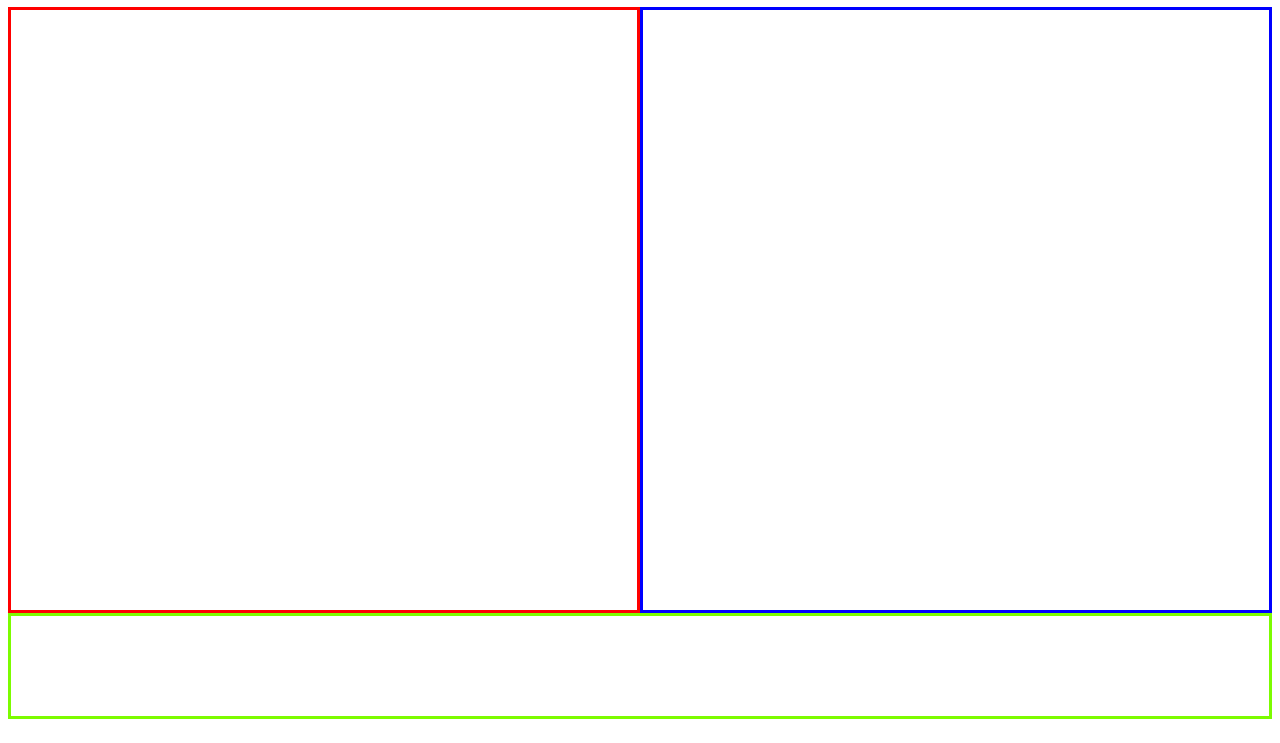
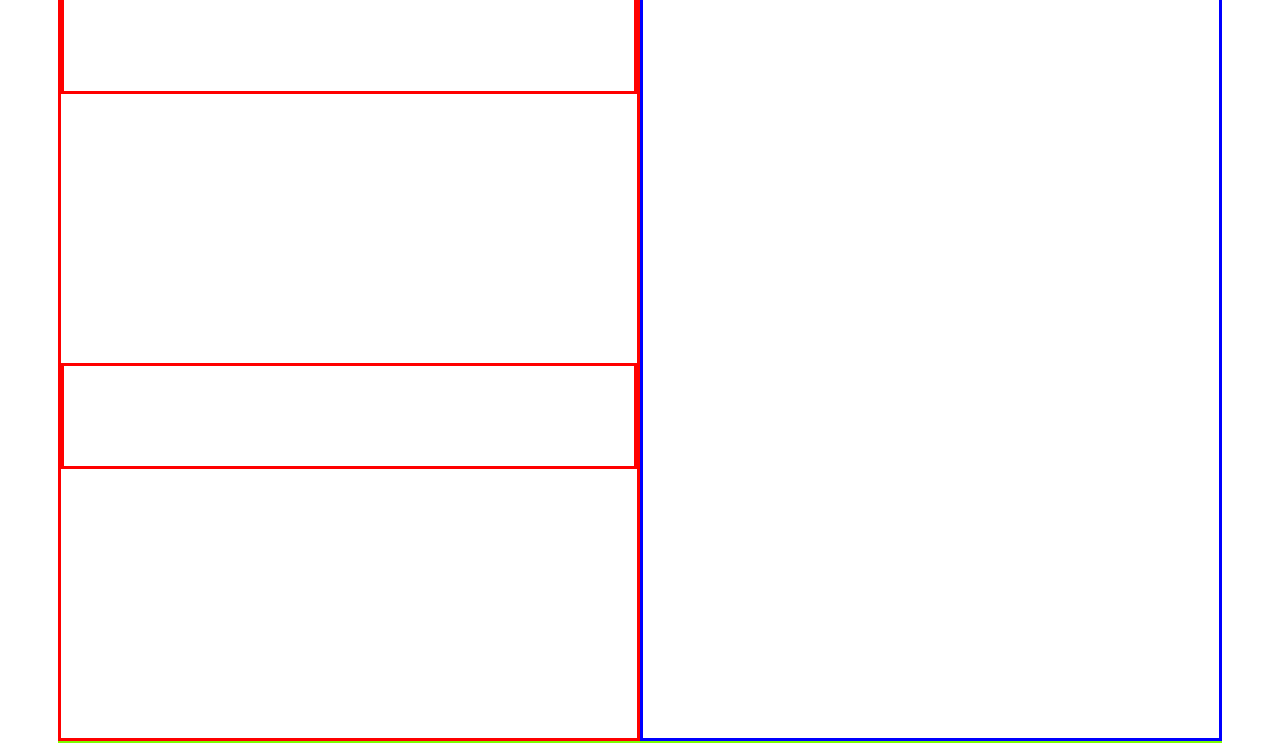
Before and after one commit to szabadiandras/foxplayer, a website: page views/index.html in a window 1280 px wide. Shown: the part 73-816 px from the top of the page. Drawn offline with Linux system fonts and the light colour scheme.

Commit message:
adding css

```diff
--- a/assets/css/style.css
+++ b/assets/css/style.css
@@ -1,26 +1,60 @@
+body {
+  display: flex;
+  justify-content: center;
+}
+
 #player {
   display: grid;
   grid-template-columns: repeat(4, 1fr);
   grid-template-rows: repeat(5, 1fr);
   grid-column-gap: 0px;
   grid-row-gap: 0px;
-  }
-
-  .playlist { grid-area: 1 / 1 / 5 / 3; }
-  .tracks { grid-area: 1 / 3 / 5 / 5; }
-  .control { grid-area: 5 / 1 / 6 / 5; }
+  width: 1400px;
+  padding: 50px;
+}
 
 .playlist {
-  border: 3px solid red;
-  height: 600px;
+  grid-area: 1 / 1 / 5 / 3;
 }
 
 .tracks {
-  border: 3px solid blue;
-  height: 600px;
+  grid-area: 1 / 3 / 5 / 5;
 }
 
 .control {
-  border: 3px solid lawngreen;
+  grid-area: 5 / 1 / 6 / 5;
+}
+
+/* PLAYLIST */
+
+.playlist {
+  display: grid;
+  flex-direction: row;
+  border: 3px solid red;
+  height: 750px;
+}
+
+.logo {
+  border: 3px solid red;
+  height: 100px;
+  width: flex 2;
+}
+
+.artwork {
+  border: 3px solid red;
   height: 100px;
 }
+
+/* TRACKS */
+
+.tracks {
+  border: 3px solid blue;
+  height: 750px;
+}
+
+/* CONTROL PANEL */
+
+.control {
+  border: 3px solid lawngreen;
+  height: 150px;
+}
--- a/views/index.html
+++ b/views/index.html
@@ -12,7 +12,6 @@
 </head>
 
 <body>
-  <h1>Foxplayer</h1>
   <article id="player" class="player">
 
     <main class="playlist">
```
